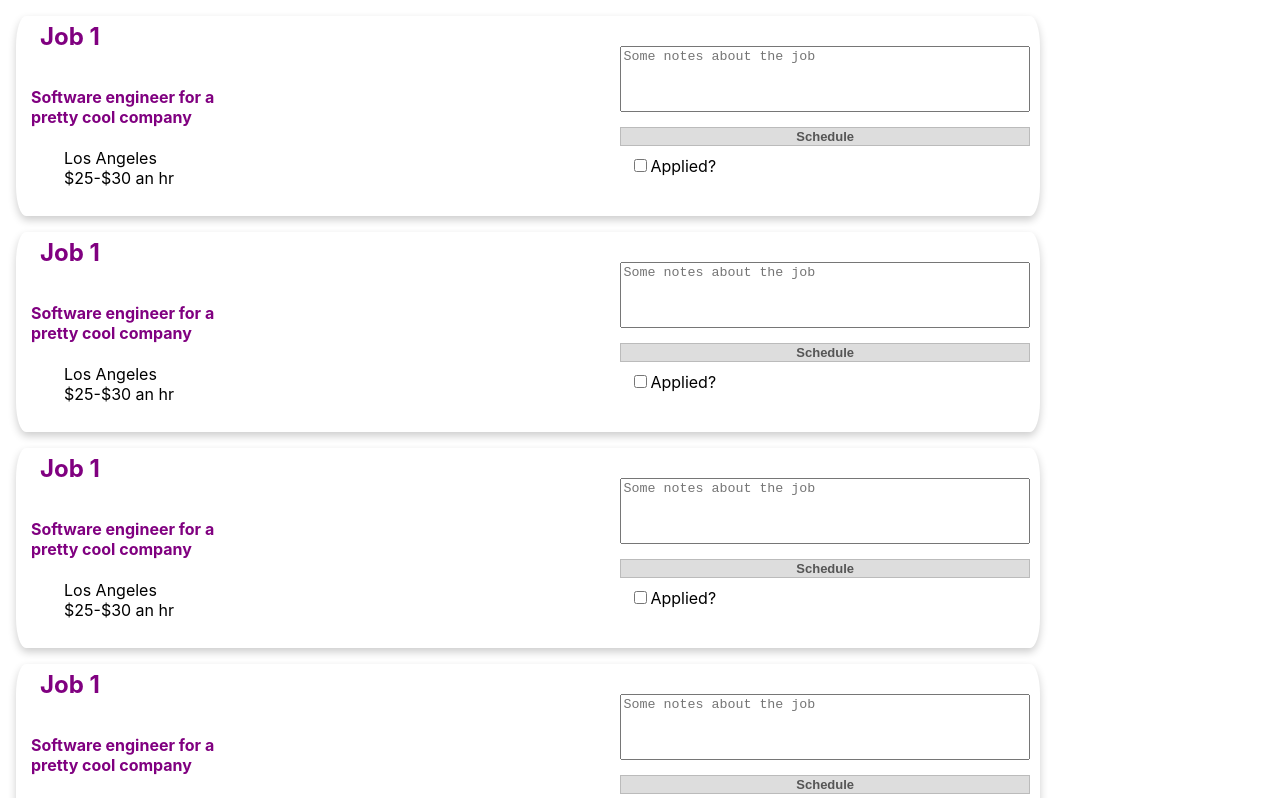
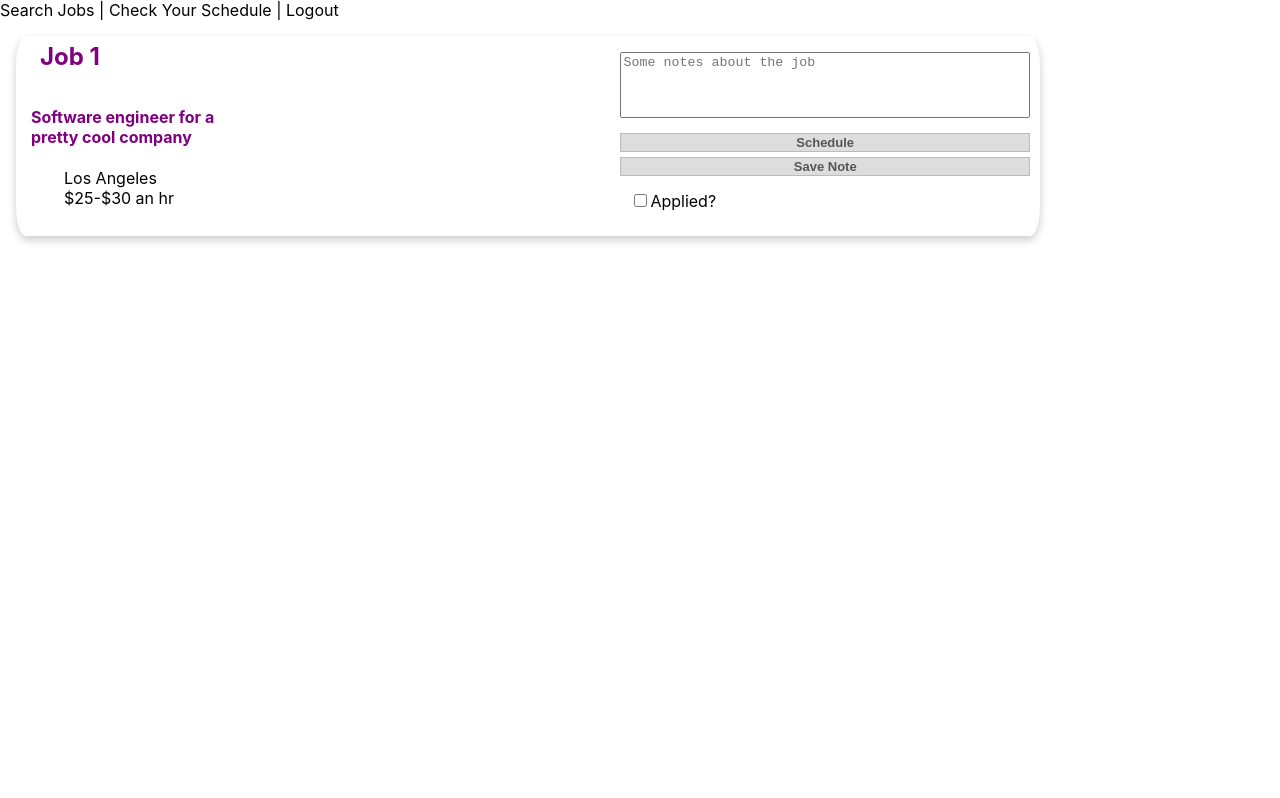
Before and after one commit to etg624/job-search-app, a React (Create React App) app: page / in a window 1280 px wide. Shown: the top 798 px of the page. Built offline with nearby package versions, Linux system fonts and the light colour scheme.

Commit message:
added header

```diff
--- a/package.json
+++ b/package.json
@@ -3,7 +3,10 @@
   "version": "0.1.0",
   "private": true,
   "dependencies": {
+    "moment": "^2.24.0",
     "react": "^16.7.0",
+    "react-big-calendar": "^0.20.3",
+    "react-calendar": "^2.18.1",
     "react-dom": "^16.7.0",
     "react-redux": "^6.0.0",
     "react-scripts": "2.1.3",
--- a/src/App.js
+++ b/src/App.js
@@ -1,16 +1,13 @@
 import React, { Component } from 'react';
 import './App.css';
 import JobCard from './components/card';
+import Header from './components/header';
 
 class App extends Component {
   render() {
     return (
       <div>
-        <JobCard />
-        <JobCard />
-        <JobCard />
-        <JobCard />
-        <JobCard />
+        <Header />
         <JobCard />
       </div>
     );
--- a/src/components/card.css
+++ b/src/components/card.css
@@ -48,9 +48,10 @@
   margin-right: 10px;
 }
 
-.schedule-button {
+.button {
   border: 1px solid #bbb;
   font: bold 13px arial, helvetica, sans-serif;
+  margin-bottom: 5px;
   color: #555;
   background-color: #ddd;
 }
--- a/src/components/card.js
+++ b/src/components/card.js
@@ -20,8 +20,11 @@ function JobCard() {
           className="job-notes"
           placeholder="Some notes about the job"
         />
-        <button className="schedule-button" type="submit">
+        <button className="schedule button" type="submit">
           Schedule
+        </button>
+        <button className="schedule button" type="submit">
+          Save Note
         </button>
         <span className="checkbox">
           <input type="checkbox" />
--- /dev/null
+++ b/src/components/header.js
@@ -0,0 +1,11 @@
+import React from 'react';
+
+function Header() {
+  return (
+    <div>
+      <a>Search Jobs | Check Your Schedule | Logout </a>
+    </div>
+  );
+}
+
+export default Header;
```
Also changed, not shown: 1 other file (tests, documents, lock files or other folders).
